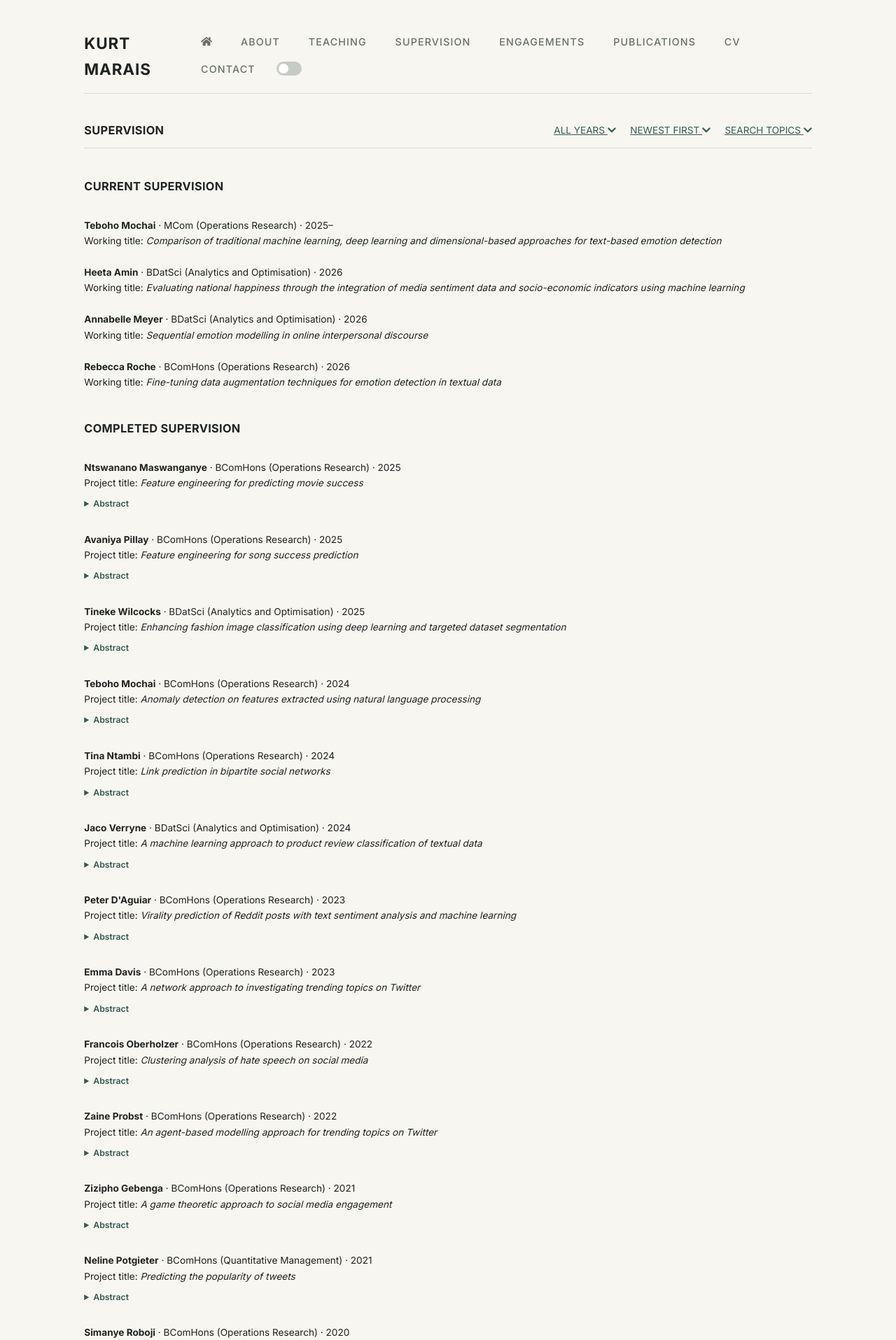
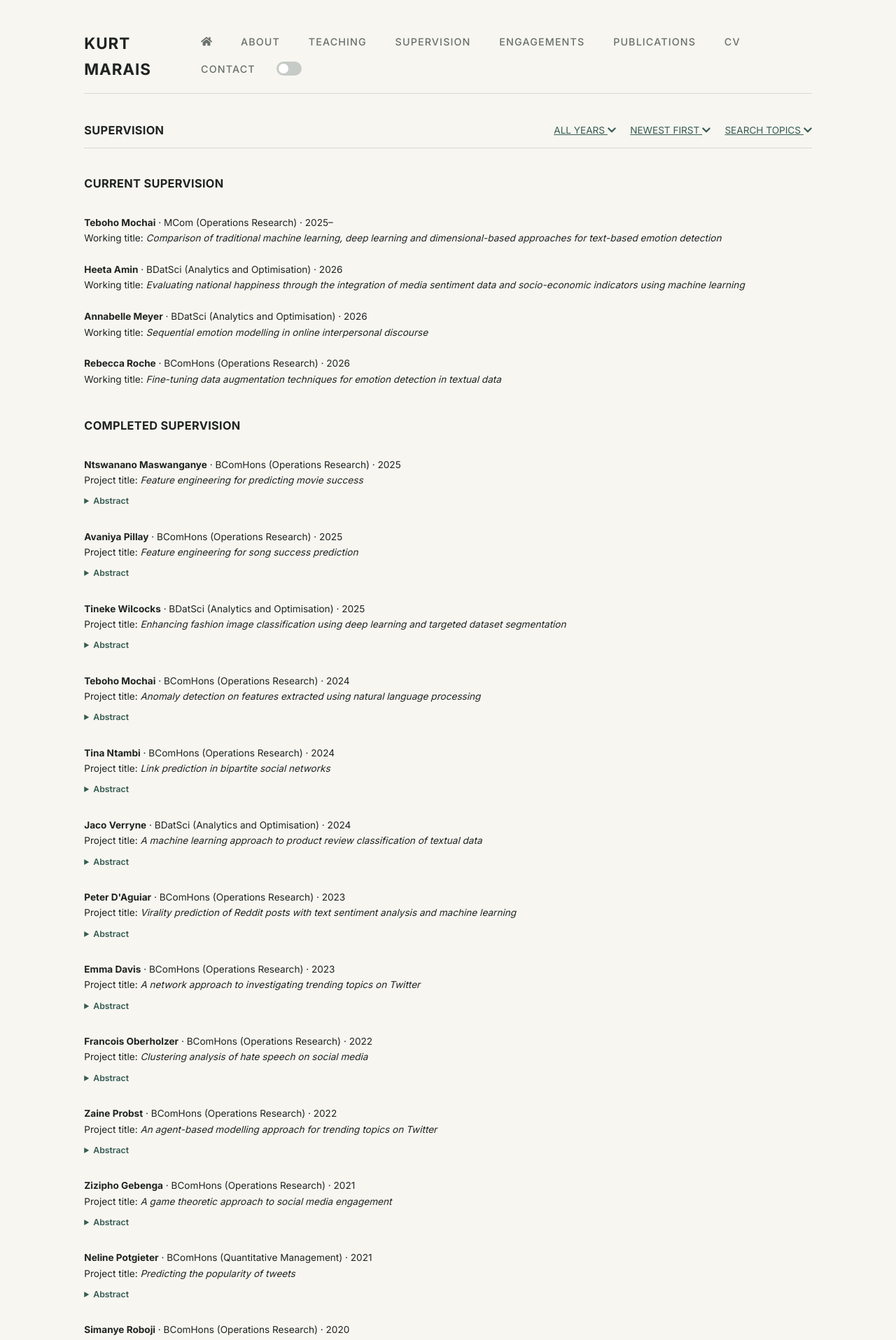
Before and after one commit to kurtmarais/kurtmarais.github.io, a Jekyll site: the page built from supervision.md, in a window 1280 px wide. Shown: the top 1915 px of the page at 70% size. Built offline with Jekyll 4.4.1, drawn with Linux system fonts in a browser that asks for light colours.

Commit message:
Update supervision.html

```diff
--- a/_layouts/supervision.html
+++ b/_layouts/supervision.html
@@ -5,15 +5,13 @@
 <div class="row g-5 mb-5">
   <div class="col-md-12">
 
-    <div class="supervision-header">
+    <div class="supervision-title-row">
 
-  <div class="supervision-title-row">
+      <h3 class="fw-bold">
+        {{ page.title }}
+      </h3>
 
-    <h3 class="fw-bold pb-3 mb-5">
-      {{ page.title }}
-    </h3>
-
-    <div class="supervision-filters">
+      <div class="supervision-filters">
 
       <a href="#" class="supervision-filter-link">
         ALL YEARS
```
